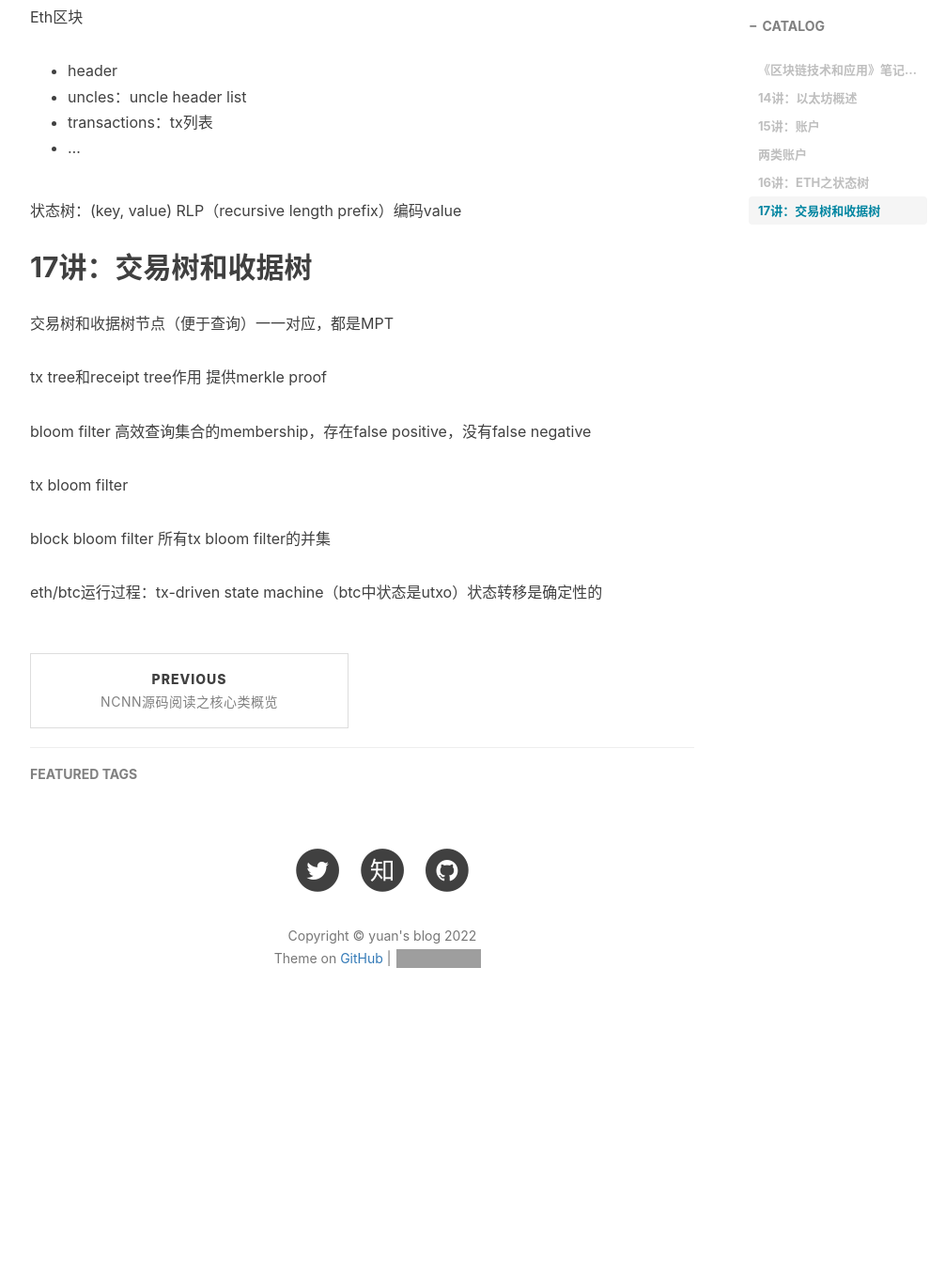
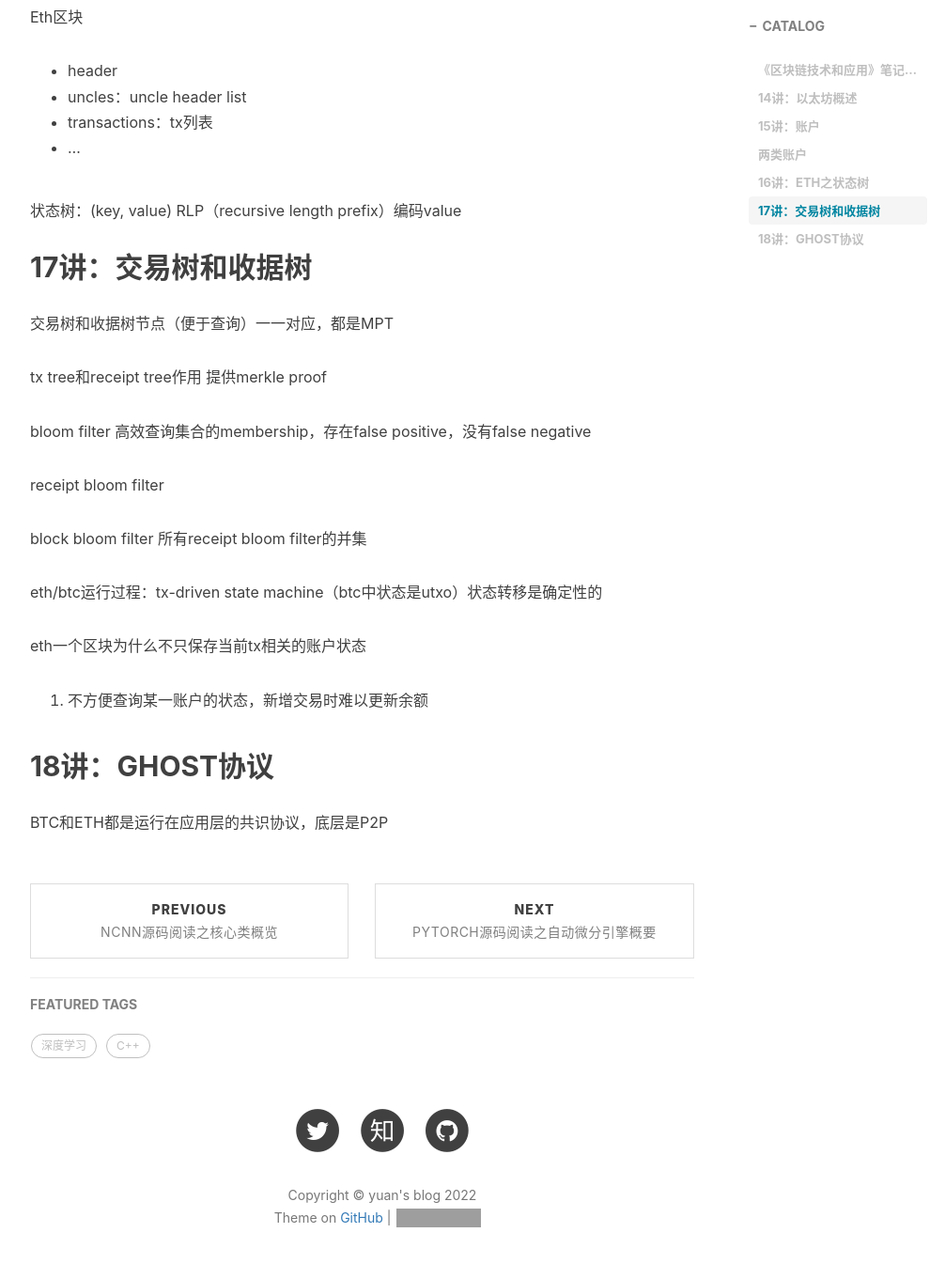
Before and after one commit to tlzhaoyuan/tlzhaoyuan.github.io, a Jekyll site: the page built from _posts/2022-06-02-区块链技术和应用课程笔记.md, in a window 1280 px wide and 1400 px high, scrolled down 3045 px. Shown: the top 1345 px of the window at 94% size, without its empty margins (233-1239 px from the left). Built offline with Jekyll 4.4.1, drawn with Linux system fonts in a browser that asks for light colours; nearby versions of some CDN libraries; comment, search, counter and statistics services are not loaded; before the commit the page ends 4169 px from its top, so only the background shows below that; grey boxes are pictures that could not be loaded.

Commit message:
update blog

```diff
--- a/_posts/2022-06-02-区块链技术和应用课程笔记.md
+++ b/_posts/2022-06-02-区块链技术和应用课程笔记.md
@@ -118,9 +118,15 @@ tx tree和receipt tree作用
 bloom filter
 高效查询集合的membership，存在false positive，没有false negative
 
-tx bloom filter
+receipt bloom filter
 
 block bloom filter
-所有tx bloom filter的并集
+所有receipt bloom filter的并集
 
 eth/btc运行过程：tx-driven state machine（btc中状态是utxo）状态转移是确定性的
+
+eth一个区块为什么不只保存当前tx相关的账户状态
+1. 不方便查询某一账户的状态，新增交易时难以更新余额
+
+## 18讲：GHOST协议
+BTC和ETH都是运行在应用层的共识协议，底层是P2P
```
Also changed, not shown: _posts/2022-06-02-NCNN源码阅读之核心类概览.md (+1 -1 lines), _posts/2022-06-02-Pytorch源码阅读之自动微分引擎概要.md (added, +27 -0 lines).
